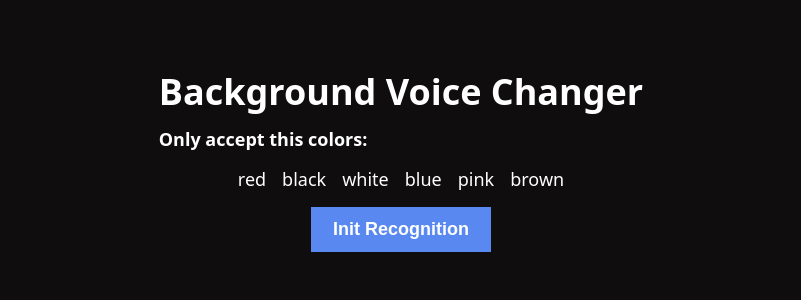
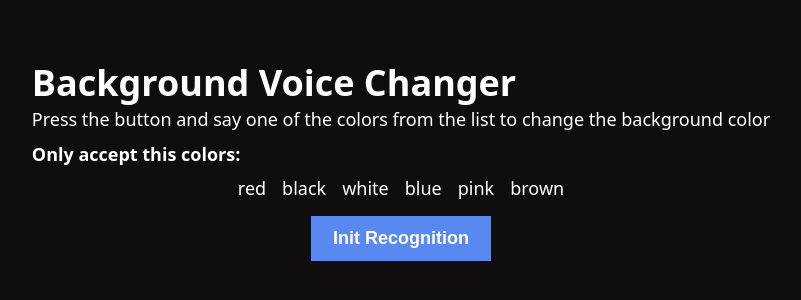
Before and after one commit to laindomJS/speech-recognition-js, a website: page index.html in a window 1280 px wide. Shown: the part 234-534 px from the top of the page, without its empty margins (239-1040 px from the left). Drawn offline with Linux system fonts and the light colour scheme.

Commit message:
feat: added explication

```diff
--- a/index.html
+++ b/index.html
@@ -12,6 +12,7 @@
   <main>
     <div>
       <h1>Background Voice Changer</h1>
+      <p>Press the button and say one of the colors from the list to change the background color</p>
       <span>Only accept this colors:</span>
       <ul class="color-list" id="list"></ul>
       <button class="button" id="btn">Init Recognition</button>
--- a/src/css/styles.css
+++ b/src/css/styles.css
@@ -20,7 +20,7 @@ main {
   place-items: center;
 }
 
-h1 {
+p {
   margin-bottom: .7rem;
 }
 
@@ -52,7 +52,7 @@ span {
   display: flex;
   align-items: center;
   justify-content: center;
-  margin: 1rem 0 1rem 0;
+  margin: .6rem 0 1rem 0;
 }
 .color-list li {
   margin: 0 .5rem;
--- a/src/js/main.js
+++ b/src/js/main.js
@@ -32,7 +32,7 @@ function defineRecognition() {
   recognition.onspeechend = () => recognition.stop();
   recognition.onnomatch = () => alert('No color recognised');
   recognition.onerror = (evt) => {
-    console.log(`Error occurred in recognition ${evt.error}`);
+    alert(`Error occurred in recognition ${evt.error}`);
   }
 }
 
```
